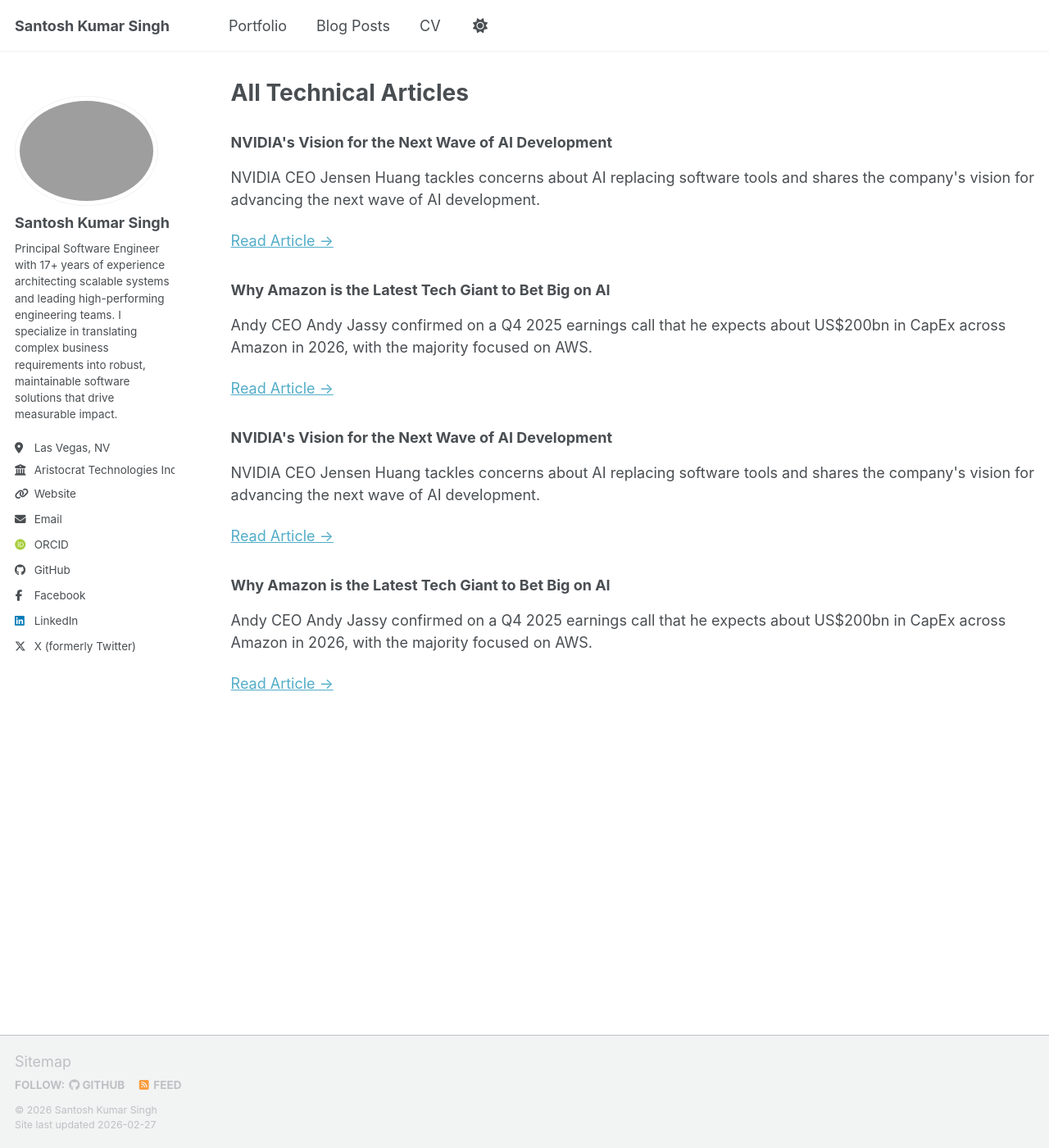
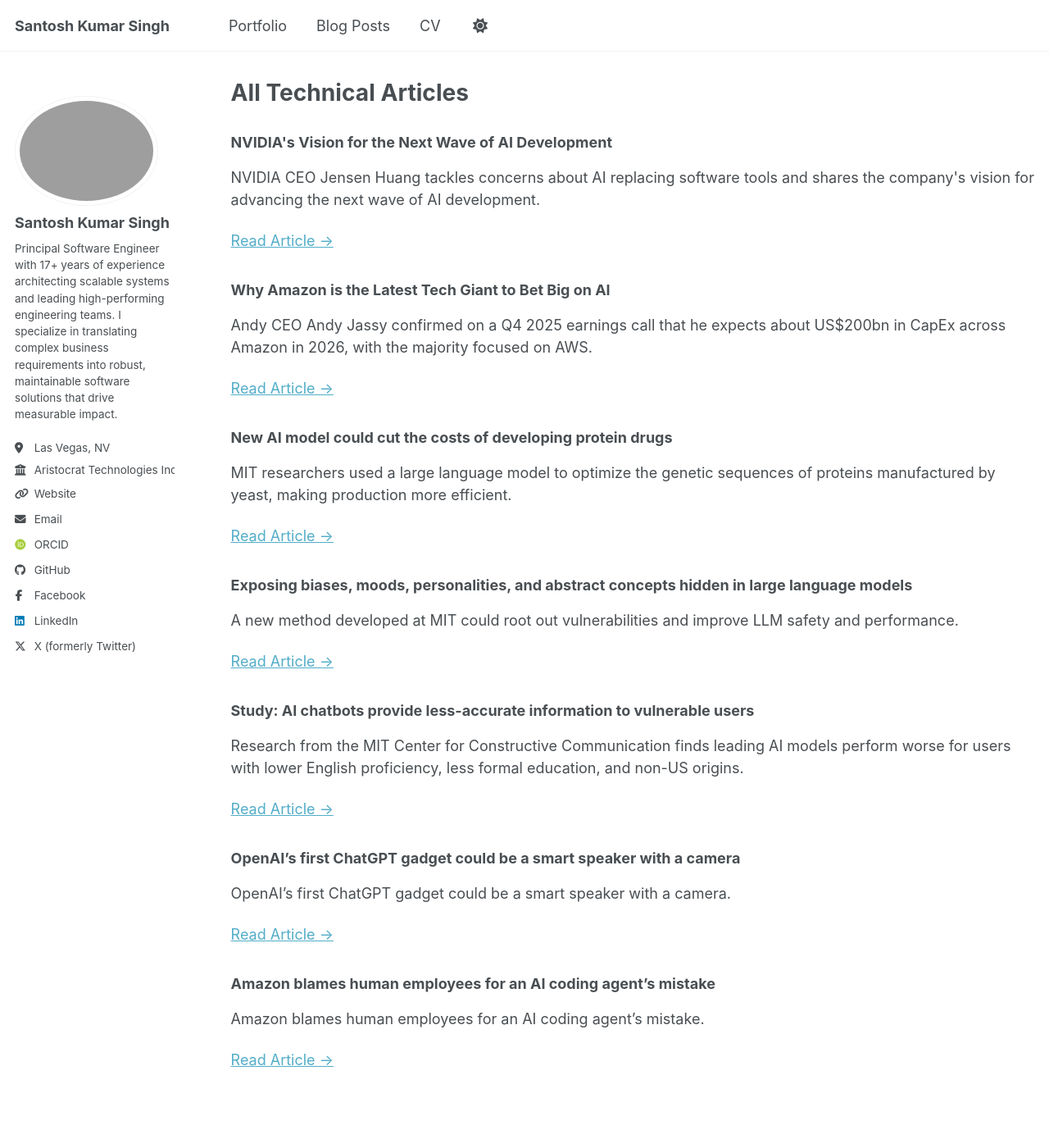
Before and after one commit to santoshk86/santoshk86.github.io, a Jekyll site: the page built from _pages/articles.md, in a window 1280 px wide and 1400 px high. Shown: the whole window at 82% size. Built offline with Jekyll 4.4.1, drawn with Linux system fonts in a browser that asks for light colours; some web fonts are replaced; a script bundle is joined from its source files by our own code; library files that are not in the unit come from our copies.

Commit message:
Updated new articles

```diff
--- a/_data/articles.yml
+++ b/_data/articles.yml
@@ -1,10 +1,22 @@
-- title: "Why Amazon is the Latest Tech Giant to Bet Big on AI"
-  description: "Andy CEO Andy Jassy confirmed on a Q4 2025 earnings call that he expects about US$200bn in CapEx across Amazon in 2026, with the majority focused on AWS."
-  link: "https://aimagazine.com/news/amazon-ceo-andy-jassy-on-ai-investment-2026"
+- title: "Amazon blames human employees for an AI coding agent’s mistake"
+  description: "Amazon blames human employees for an AI coding agent’s mistake."
+  link: "https://www.theverge.com/ai-artificial-intelligence/882005/amazon-blames-human-employees-for-an-ai-coding-agents-mistake"
 
-- title: "NVIDIA's Vision for the Next Wave of AI Development"
-  description: "NVIDIA CEO Jensen Huang tackles concerns about AI replacing software tools and shares the company's vision for advancing the next wave of AI development."
-  link: "https://aimagazine.com/news/jensen-huang-on-next-ai-development-wave"
+- title: "OpenAI’s first ChatGPT gadget could be a smart speaker with a camera"
+  description: "OpenAI’s first ChatGPT gadget could be a smart speaker with a camera."
+  link: "https://www.theverge.com/ai-artificial-intelligence/882077/openai-chatgpt-smart-speaker-camera-glasses-lamp"
+
+- title: "Study: AI chatbots provide less-accurate information to vulnerable users"
+  description: "Research from the MIT Center for Constructive Communication finds leading AI models perform worse for users with lower English proficiency, less formal education, and non-US origins."
+  link: "https://news.mit.edu/2026/study-ai-chatbots-provide-less-accurate-information-vulnerable-users-0219"
+
+- title: "Exposing biases, moods, personalities, and abstract concepts hidden in large language models"
+  description: "A new method developed at MIT could root out vulnerabilities and improve LLM safety and performance."
+  link: "hhttps://news.mit.edu/2026/exposing-biases-moods-personalities-hidden-large-language-models-0219"
+
+- title: "New AI model could cut the costs of developing protein drugs"
+  description: "MIT researchers used a large language model to optimize the genetic sequences of proteins manufactured by yeast, making production more efficient."
+  link: "https://news.mit.edu/2026/new-ai-model-could-cut-costs-developing-protein-drugs-0216"
 
 - title: "Why Amazon is the Latest Tech Giant to Bet Big on AI"
   description: "Andy CEO Andy Jassy confirmed on a Q4 2025 earnings call that he expects about US$200bn in CapEx across Amazon in 2026, with the majority focused on AWS."
```
